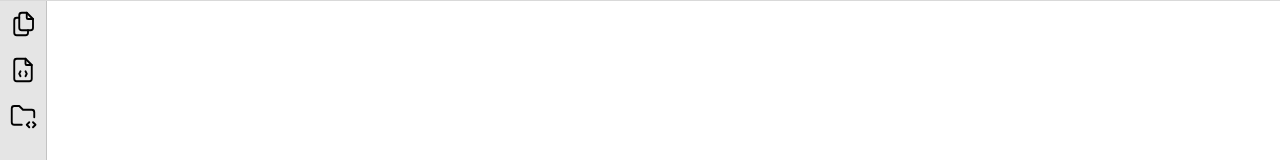
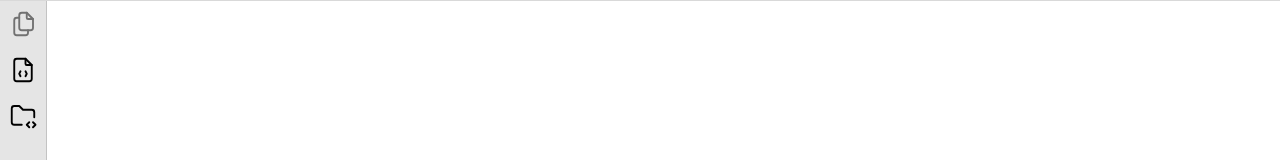
Before and after one commit to iqbaleff214/hyperion, a Svelte app in the folder frontend/: page / in a window 1280 px wide. Shown: the top 160 px of the page. Built offline with nearby package versions, Linux system fonts and the light colour scheme.

Commit message:
#15 fix toggle sidebar color

```diff
--- a/frontend/src/App.svelte
+++ b/frontend/src/App.svelte
@@ -480,8 +480,8 @@
     >
       <!-- svelte-ignore a11y_consider_explicit_label -->
       <button
-        disabled={selectedFiles.length === 0}
-        class="text-black dark:text-white disabled:opacity-50 p-2 enabled:cursor-pointer flex gap-1 items-center {selectedFiles.length >
+        disabled={$selectedFiles.length === 0}
+        class="text-black dark:text-white disabled:opacity-50 p-2 enabled:cursor-pointer flex gap-1 items-center {$selectedFiles.length >
           0 && isMenuOpen
           ? 'bg-white dark:bg-white/10'
           : ''}"
```
